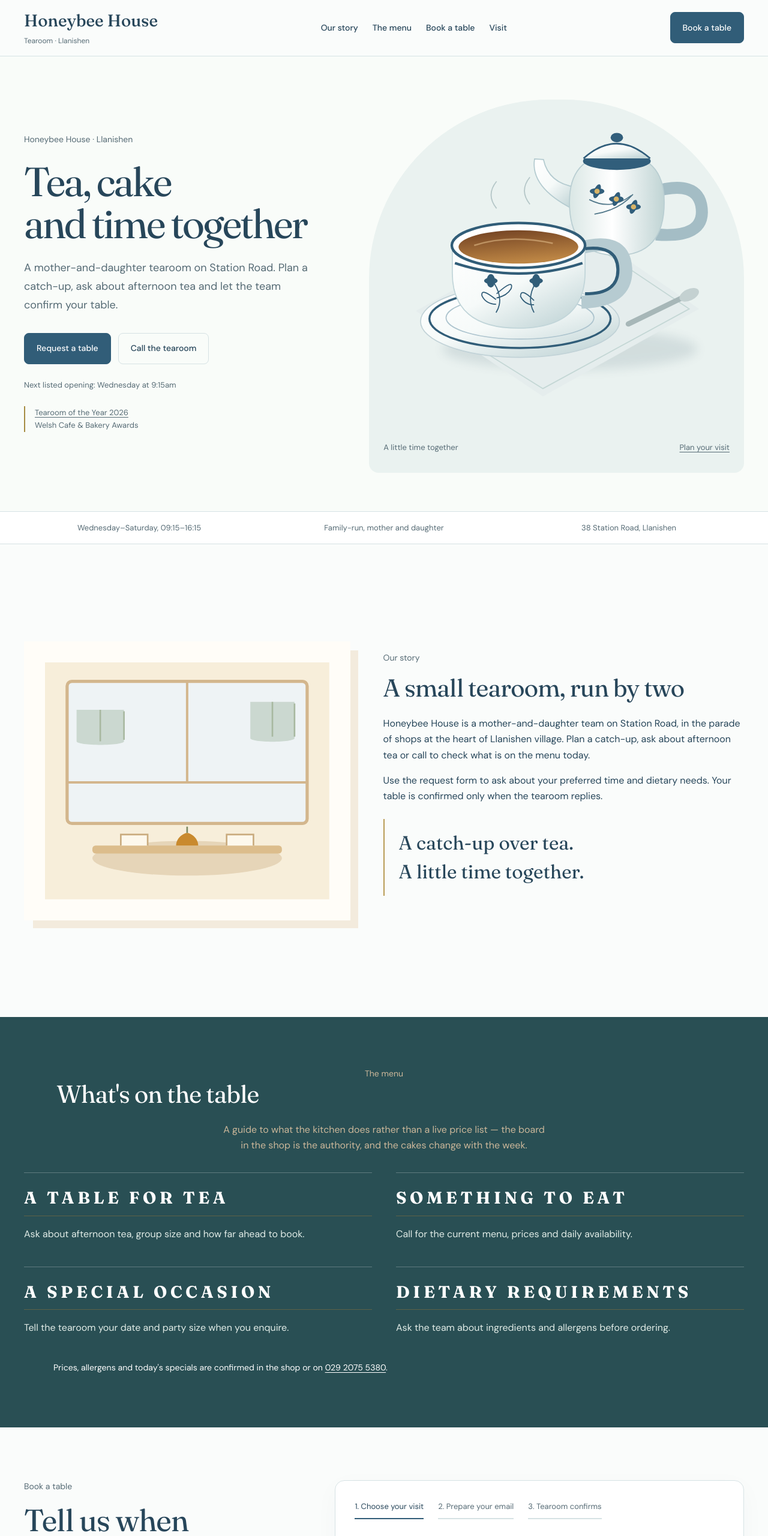
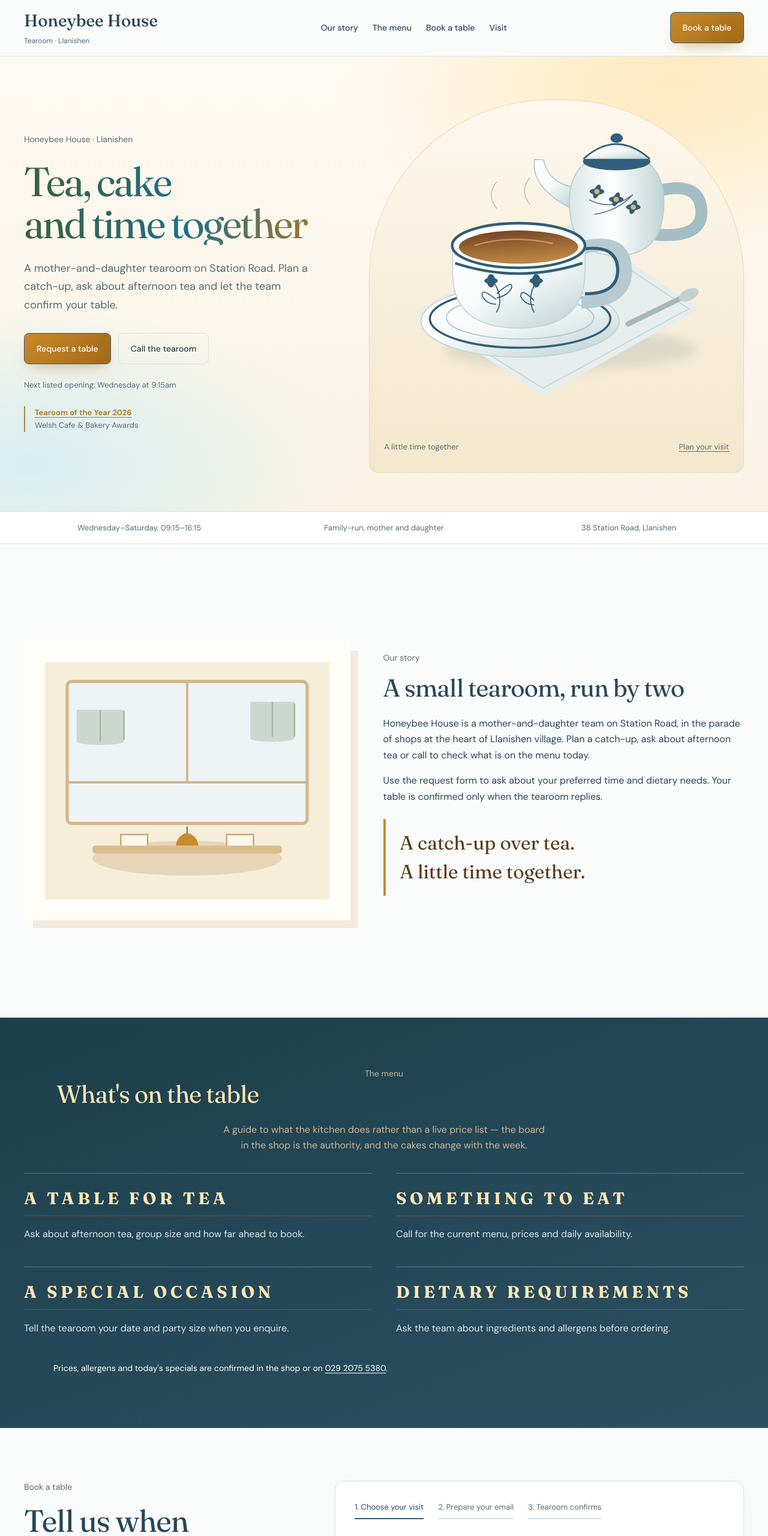
Before and after one commit to henrygoldsmith07-wq/honeybee-house-tearoom, a plain HTML site: page index.html in a window 1280 px wide. Shown: the top 2560 px of the page at 60% size. Drawn offline with Linux system fonts and the light colour scheme.

Commit message:
Vibrant redesign pass and real flower photo gallery
Add brand-specific vibrancy layer (gradients, depth, glowing states)
to site.css. Daisy Daisy gains a responsive real-photo gallery using
free Unsplash images, self-hosted under assets/photos/. All zero-
dependency; respects prefers-reduced-motion; strict CSP unchanged.
one h1 retained; no invented claims added.

```diff
--- a/site.css
+++ b/site.css
@@ -264,3 +264,23 @@ html.js-reveal [data-reveal].is-in{opacity:1;transform:none}
 .hero-parallax{transform:translate3d(calc(var(--px,0)*1px),calc(var(--py,0)*1px),0);transition:transform .25s cubic-bezier(.22,1,.36,1)}
 .basket-count.pop{animation:pop .3s cubic-bezier(.22,1,.36,1)}@keyframes pop{0%{transform:scale(1)}40%{transform:scale(1.28)}100%{transform:scale(1)}}
 @media(prefers-reduced-motion:reduce){html.js-reveal [data-reveal]{transition:none;opacity:1;transform:none}.basket-count.pop{animation:none}.hero-parallax{transition:none}}
+
+/* ---- Vibrancy pass: honey-light, porcelain-blue glow (reduced-motion safe) ---- */
+:root{--honey:#b3771e;--honey-dark:#8a5c14;--porcelain:#1e6f8a;--cream-deep:#f8e7c3;--rose-tea:#c65d6b}
+.direction-hero{background:
+  radial-gradient(80% 70% at 88% 6%, #ffe9bd 0%, rgba(255,233,189,0) 55%),
+  radial-gradient(70% 60% at 4% 90%, #d5eef2 0%, rgba(213,238,242,0) 58%),
+  linear-gradient(180deg,#fdfaf3,#faf3e4)}
+.tea-scene{background:linear-gradient(180deg,#fdf8ec,#f3e7cc);border:1px solid #edd9b0}
+.direction-copy h1{background:linear-gradient(100deg,#3f5f3a,#1e6f8a 55%,#b3771e);-webkit-background-clip:text;background-clip:text;color:transparent}
+.btn-primary{background:linear-gradient(135deg,#c78a2a,#a36817);box-shadow:0 12px 26px -12px rgba(179,119,30,.6)}
+.btn-primary:hover{background:linear-gradient(135deg,#d99a38,#8a5c14)}
+.menu{background:linear-gradient(160deg,#1d3f4a,#254959 55%,#2c5060)}
+.menu .menu-block p{color:#dce9ec}
+.menu h2,.menu h3{color:#ffe7b5}
+.pull{border-left:4px solid #c78a2a;color:#5a3a1a}
+.form-card .confirm{background:linear-gradient(180deg,#edf5f3,#fbf3e2);border:1px solid #d9c9a3}
+.quick-date{background:linear-gradient(180deg,#fff7e6,#f7e7c4);border-color:#e2c98f;color:#5a3a1a}
+.quick-date[aria-pressed=true]{background:linear-gradient(135deg,#c78a2a,#a36817);color:#fff}
+.quick-date:hover{background:linear-gradient(180deg,#ffeecd,#f0dcae)}
+.award-note a{color:#b3771e;font-weight:650}
```
Also changed, not shown: 1 other file.
